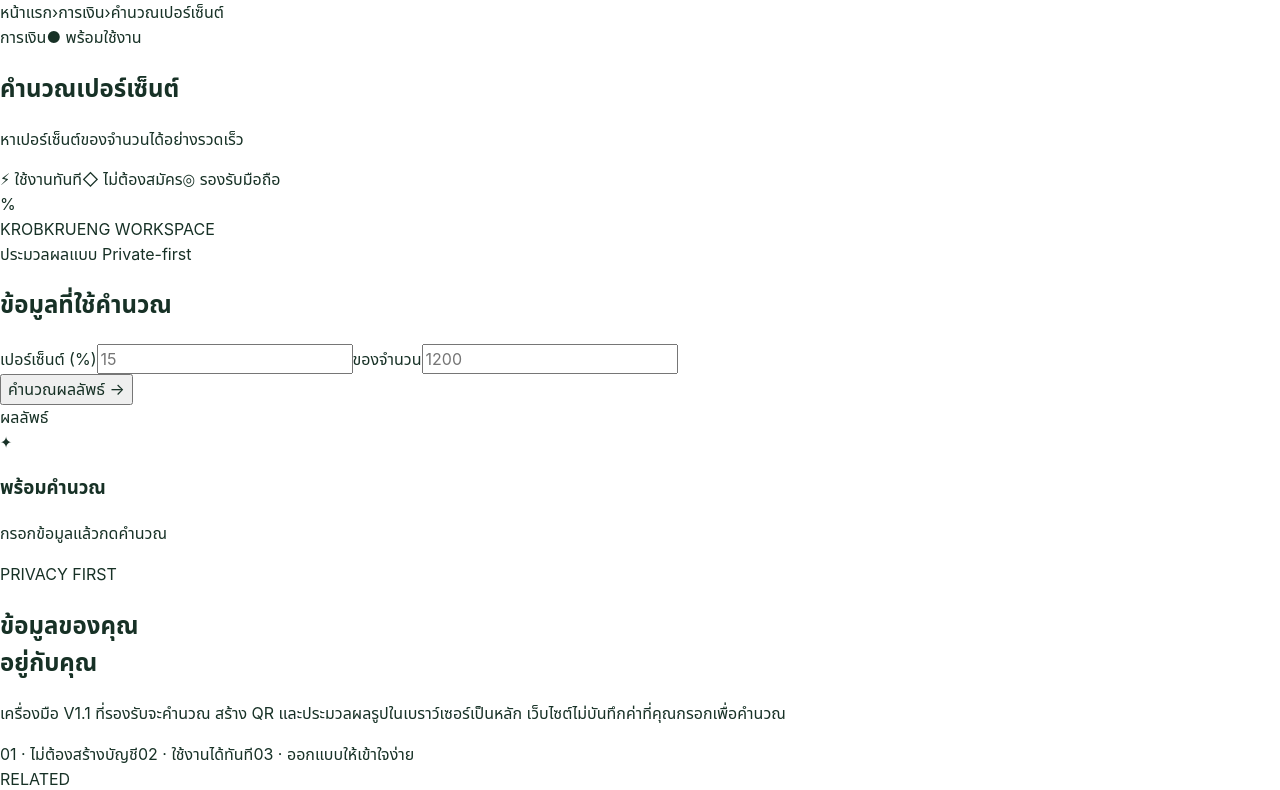
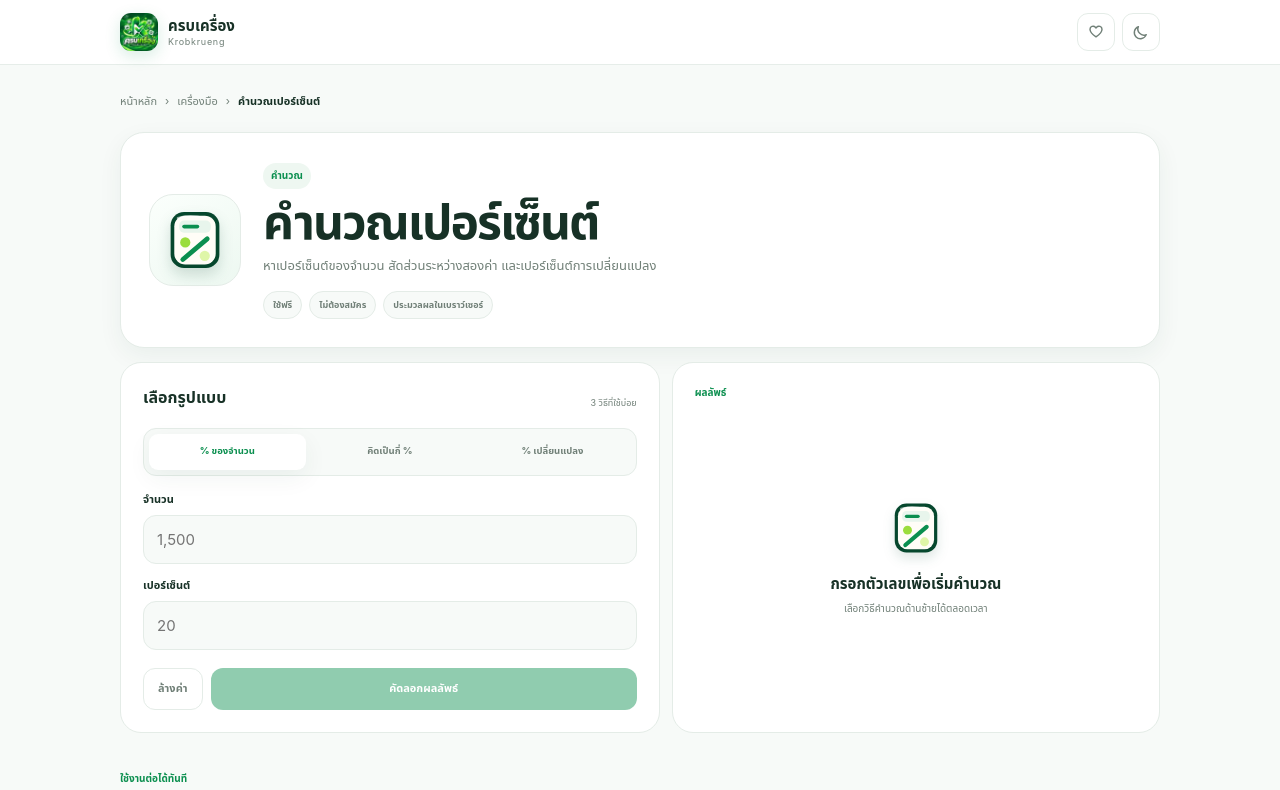
Before and after one commit to UnknownCode-2026/krobkrueng, a Next.js app: page /tools/percentage in a window 1280 px wide. Shown: the top 790 px of the page. Built offline with nearby package versions, Linux system fonts and the light colour scheme.

Commit message:
feat: add V1.6 percentage tool page

```diff
--- /dev/null
+++ b/app/tools/percentage/page.tsx
@@ -0,0 +1,18 @@
+import type { Metadata } from "next";
+import ToolPageClient from "../../../components/tools/ToolPageClient";
+
+export const metadata: Metadata = {
+  title: "คำนวณเปอร์เซ็นต์ออนไลน์ ฟรี — ครบเครื่อง",
+  description: "หาเปอร์เซ็นต์ของจำนวน สัดส่วนระหว่างสองค่า และเปอร์เซ็นต์การเปลี่ยนแปลงได้ทันที",
+  alternates: { canonical: "/tools/percentage" },
+  openGraph: {
+    title: "คำนวณเปอร์เซ็นต์ออนไลน์ ฟรี — ครบเครื่อง",
+    description: "คำนวณเปอร์เซ็นต์หลายรูปแบบได้ง่ายและรวดเร็ว",
+    url: "/tools/percentage",
+    images: ["/krobkrueng-logo.webp"],
+  },
+};
+
+export default function PercentagePage() {
+  return <ToolPageClient kind="percentage" />;
+}
```
